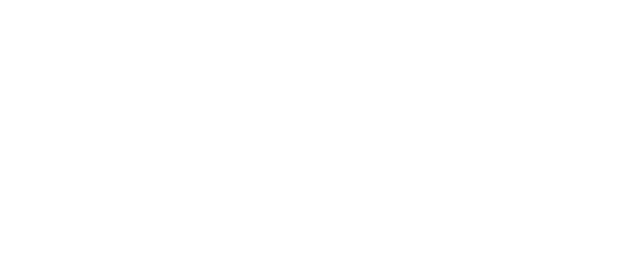
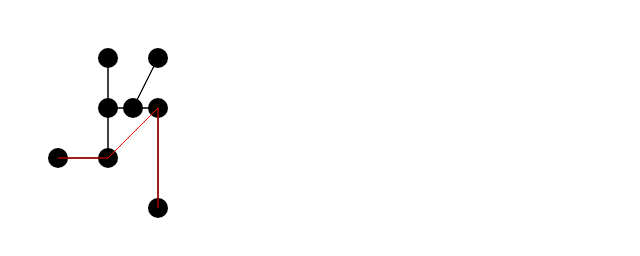
Before and after one commit to ThatTSGuy/CHS-GPS, a plain HTML site: page index.html in a window 1280 px wide. Shown: the whole page, without its empty margins (0-640 px from the left). Drawn offline with Linux system fonts and the light colour scheme.

Commit message:
Finished algorithm

```diff
--- /dev/null
+++ b/dijkstra.js
@@ -0,0 +1,160 @@
+'use strict';
+
+/******************************************************************************
+ * Created 2008-08-19.
+ *
+ * Dijkstra path-finding functions. Adapted from the Dijkstar Python project.
+ * Edited by Jack Temko for use in the browser.
+ *
+ * Copyright (C) 2008
+ *   Wyatt Baldwin <self@wyattbaldwin.com>
+ *   All rights reserved
+ *
+ * Licensed under the MIT license.
+ *
+ *   http://www.opensource.org/licenses/mit-license.php
+ *
+ * THE SOFTWARE IS PROVIDED "AS IS", WITHOUT WARRANTY OF ANY KIND, EXPRESS OR
+ * IMPLIED, INCLUDING BUT NOT LIMITED TO THE WARRANTIES OF MERCHANTABILITY,
+ * FITNESS FOR A PARTICULAR PURPOSE AND NONINFRINGEMENT. IN NO EVENT SHALL THE
+ * AUTHORS OR COPYRIGHT HOLDERS BE LIABLE FOR ANY CLAIM, DAMAGES OR OTHER
+ * LIABILITY, WHETHER IN AN ACTION OF CONTRACT, TORT OR OTHERWISE, ARISING FROM,
+ * OUT OF OR IN CONNECTION WITH THE SOFTWARE OR THE USE OR OTHER DEALINGS IN
+ * THE SOFTWARE.
+ *****************************************************************************/
+var dijkstra = {
+  singleSourceShortestPaths: function(graph, s, d) {
+    // Predecessor map for each node that has been encountered.
+    // node ID => predecessor node ID
+    var predecessors = {};
+
+    // Costs of shortest paths from s to all nodes encountered.
+    // node ID => cost
+    var costs = {};
+    costs[s] = 0;
+
+    // Costs of shortest paths from s to all nodes encountered; differs from
+    // `costs` in that it provides easy access to the node that currently has
+    // the known shortest path from s.
+    // XXX: Do we actually need both `costs` and `open`?
+    var open = dijkstra.PriorityQueue.make();
+    open.push(s, 0);
+
+    var closest,
+        u, v,
+        cost_of_s_to_u,
+        adjacent_nodes,
+        cost_of_e,
+        cost_of_s_to_u_plus_cost_of_e,
+        cost_of_s_to_v,
+        first_visit;
+    while (!open.empty()) {
+      // In the nodes remaining in graph that have a known cost from s,
+      // find the node, u, that currently has the shortest path from s.
+      closest = open.pop();
+      u = closest.value;
+      cost_of_s_to_u = closest.cost;
+
+      // Get nodes adjacent to u...
+      adjacent_nodes = graph[u] || {};
+
+      // ...and explore the edges that connect u to those nodes, updating
+      // the cost of the shortest paths to any or all of those nodes as
+      // necessary. v is the node across the current edge from u.
+      for (v in adjacent_nodes) {
+        if (adjacent_nodes.hasOwnProperty(v)) {
+          // Get the cost of the edge running from u to v.
+          cost_of_e = adjacent_nodes[v];
+
+          // Cost of s to u plus the cost of u to v across e--this is *a*
+          // cost from s to v that may or may not be less than the current
+          // known cost to v.
+          cost_of_s_to_u_plus_cost_of_e = cost_of_s_to_u + cost_of_e;
+
+          // If we haven't visited v yet OR if the current known cost from s to
+          // v is greater than the new cost we just found (cost of s to u plus
+          // cost of u to v across e), update v's cost in the cost list and
+          // update v's predecessor in the predecessor list (it's now u).
+          cost_of_s_to_v = costs[v];
+          first_visit = (typeof costs[v] === 'undefined');
+          if (first_visit || cost_of_s_to_v > cost_of_s_to_u_plus_cost_of_e) {
+            costs[v] = cost_of_s_to_u_plus_cost_of_e;
+            open.push(v, cost_of_s_to_u_plus_cost_of_e);
+            predecessors[v] = u;
+          }
+        }
+      }
+    }
+
+    if (typeof d !== 'undefined' && typeof costs[d] === 'undefined') {
+      var msg = ['Could not find a path from ', s, ' to ', d, '.'].join('');
+      throw new Error(msg);
+    }
+
+    return predecessors;
+  },
+
+  extractShortestPathFromPredecessorList: function(predecessors, d) {
+    var nodes = [];
+    var u = d;
+    var predecessor;
+    while (u) {
+      nodes.push(u);
+      predecessor = predecessors[u];
+      u = predecessors[u];
+    }
+    nodes.reverse();
+    return nodes;
+  },
+
+  findPath: function(graph, s, d) {
+    var predecessors = dijkstra.singleSourceShortestPaths(graph, s, d);
+    return dijkstra.extractShortestPathFromPredecessorList(
+      predecessors, d);
+  },
+
+  /**
+   * A very naive priority queue implementation.
+   */
+  PriorityQueue: {
+    make: function (opts) {
+      var T = dijkstra.PriorityQueue,
+          t = {},
+          key;
+      opts = opts || {};
+      for (key in T) {
+        if (T.hasOwnProperty(key)) {
+          t[key] = T[key];
+        }
+      }
+      t.queue = [];
+      t.sorter = opts.sorter || T.defaultSorter;
+      return t;
+    },
+
+    defaultSorter: function (a, b) {
+      return a.cost - b.cost;
+    },
+
+    /**
+     * Add a new item to the queue and ensure the highest priority element
+     * is at the front of the queue.
+     */
+    push: function (value, cost) {
+      var item = {value: value, cost: cost};
+      this.queue.push(item);
+      this.queue.sort(this.sorter);
+    },
+
+    /**
+     * Return the highest priority element in the queue.
+     */
+    pop: function () {
+      return this.queue.shift();
+    },
+
+    empty: function () {
+      return this.queue.length === 0;
+    }
+  }
+};
--- a/index.html
+++ b/index.html
@@ -6,6 +6,7 @@
     <body>
         <canvas class="canvas"></canvas>
 
+        <script src="dijkstra.js"></script>
         <script src="script.js"></script>
     </body>
 </html>
--- a/script.js
+++ b/script.js
@@ -1,21 +1,83 @@
 const canvas = document.querySelector('.canvas');
 const ctx = canvas.getContext('2d');
 
+canvas.width = 600;
+canvas.height = 600;
+
 let graph = {
-    start: { A: 5, B: 2 },
-    A: { start: 1, C: 4, D: 2 },
-    B: { A: 8, D: 7 },
-    C: { D: 6, finish: 3 },
-    D: { finish: 1 },
-    finish: {},
+    r0: { h0: 2 },
+    r1: { h0:1, h1: 1, r2: 1 },
+    r2: { r1: 1 },
+    r3: { h0: 3, h1: 1, r5: 4 },
+    r4: { h1: 2 },
+    r5: { r3: 4 },
+
+    h0: { r0: 2, r1: 1, r3: 3 },
+    h1: { r1: 1, r4: 2, r3: 1 },
 }
 
-function shortestDistanceNode(distances, visited) {
-    let shortest = Infinity;
+let positions = {
+    r0: { x: 1, y: 3 },
+    r1: { x: 2, y: 2 },
+    r2: { x: 2, y: 1 },
+    r3: { x: 3, y: 2 },
+    r4: { x: 3, y: 1 },
+    r5: { x: 3, y: 4 },
 
-    for (let node in distances) {
-        console.log(node);
+    h0: { x: 2, y: 3  },
+    h1: { x: 2.5, y: 2 },
+}
+
+function drawGraph() {
+    for (let node in graph) {
+        const position = positions[node];
+
+        ctx.beginPath();
+        ctx.arc(position.x * 50, position.y * 50, 10, 0, 2 * Math.PI);
+        ctx.fill();
+
+        const neighbors = graph[node];
+
+        for (let neighbor in neighbors) {
+            const neighborPosition = positions[neighbor];
+
+            ctx.beginPath();
+            ctx.moveTo(position.x * 50, position.y * 50);
+            ctx.lineTo(neighborPosition.x * 50, neighborPosition.y * 50);
+            ctx.stroke();
+        }
     }
 }
 
-shortestDistanceNode(graph, {});
+function drawPath(path) {
+    console.log(path);
+
+    let lastNode;
+    path.forEach(node => {
+        lastNode ??= path[0];
+
+        ctx.strokeStyle = 'red';
+
+        ctx.beginPath();
+        ctx.moveTo(positions[node].x * 50, positions[node].y * 50);
+        ctx.lineTo(positions[lastNode].x * 50, positions[lastNode].y * 50);
+        ctx.stroke();
+
+        lastNode = node;
+    })
+}
+
+function calculatePathLength(path) {
+    let length = 0;
+
+    for (let i = 1; i < path.length; i++) {
+        length += graph[path[i]][path[i - 1]];
+    }
+
+    return length;
+}
+
+let path = dijkstra.findPath(graph, 'r0', 'r5');
+drawGraph();
+drawPath(path);
+console.log(calculatePathLength(path));
```
